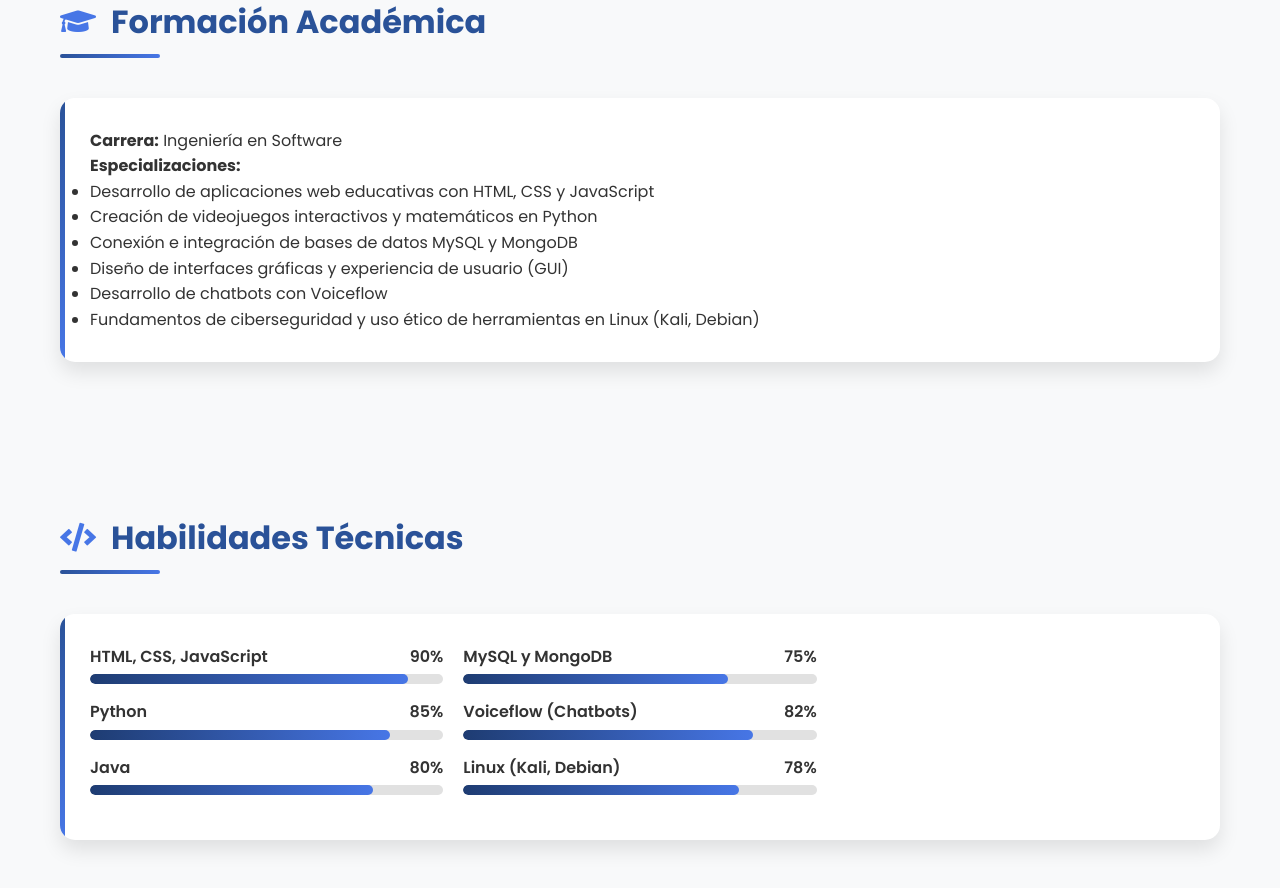
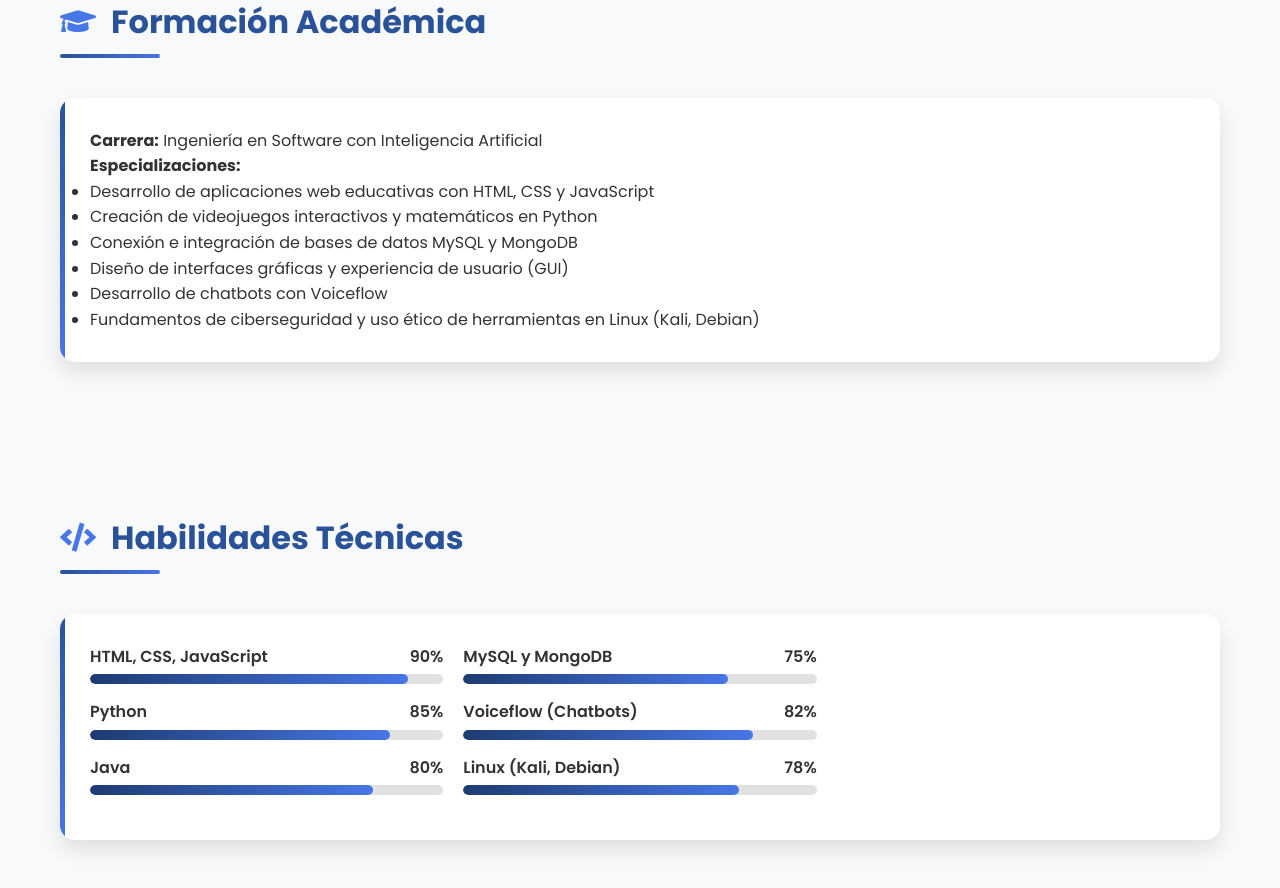
Before and after one commit to shaka16/Portafolio-Manuel, a plain HTML site: page index.html in a window 1280 px wide. Shown: the part 980-1868 px from the top of the page. Drawn offline with nearby package versions, Linux system fonts and the light colour scheme.

Commit message:
Update index.html

```diff
--- a/index.html
+++ b/index.html
@@ -64,7 +64,7 @@ Actualmente realizo prácticas como encargado tecnológico, participando en dive
     <section id="formacion" data-aos="fade-up">
       <h2 class="section-title"><i class="fas fa-graduation-cap icon"></i>Formación Académica</h2>
       <div class="card">
-        <p><strong>Carrera:</strong> Ingeniería en Software</p>
+        <p><strong>Carrera:</strong> Ingeniería en Software con Inteligencia Artificial</p>
         <p><strong>Especializaciones:</strong></p>
         <ul>
           <li>Desarrollo de aplicaciones web educativas con HTML, CSS y JavaScript</li>
```
